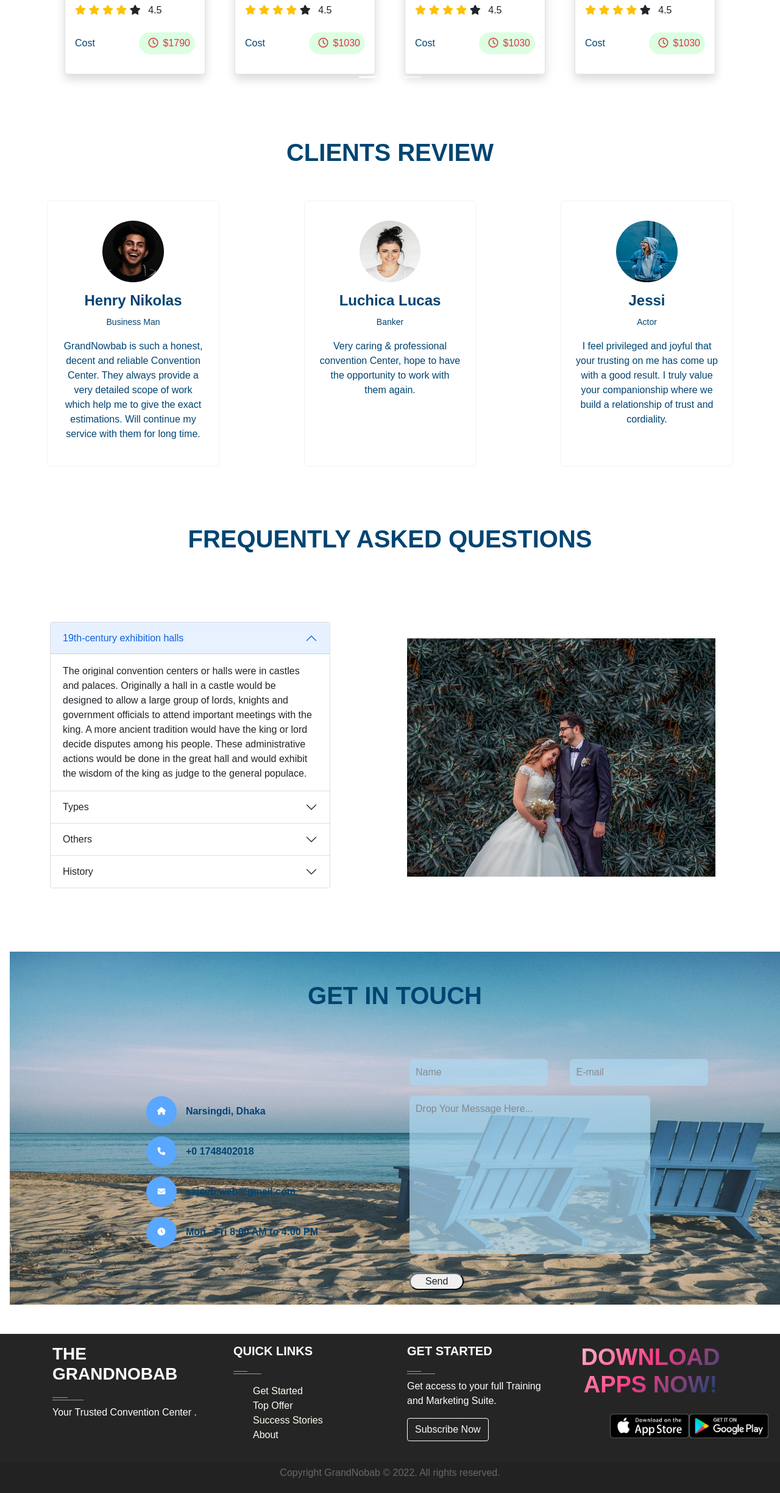
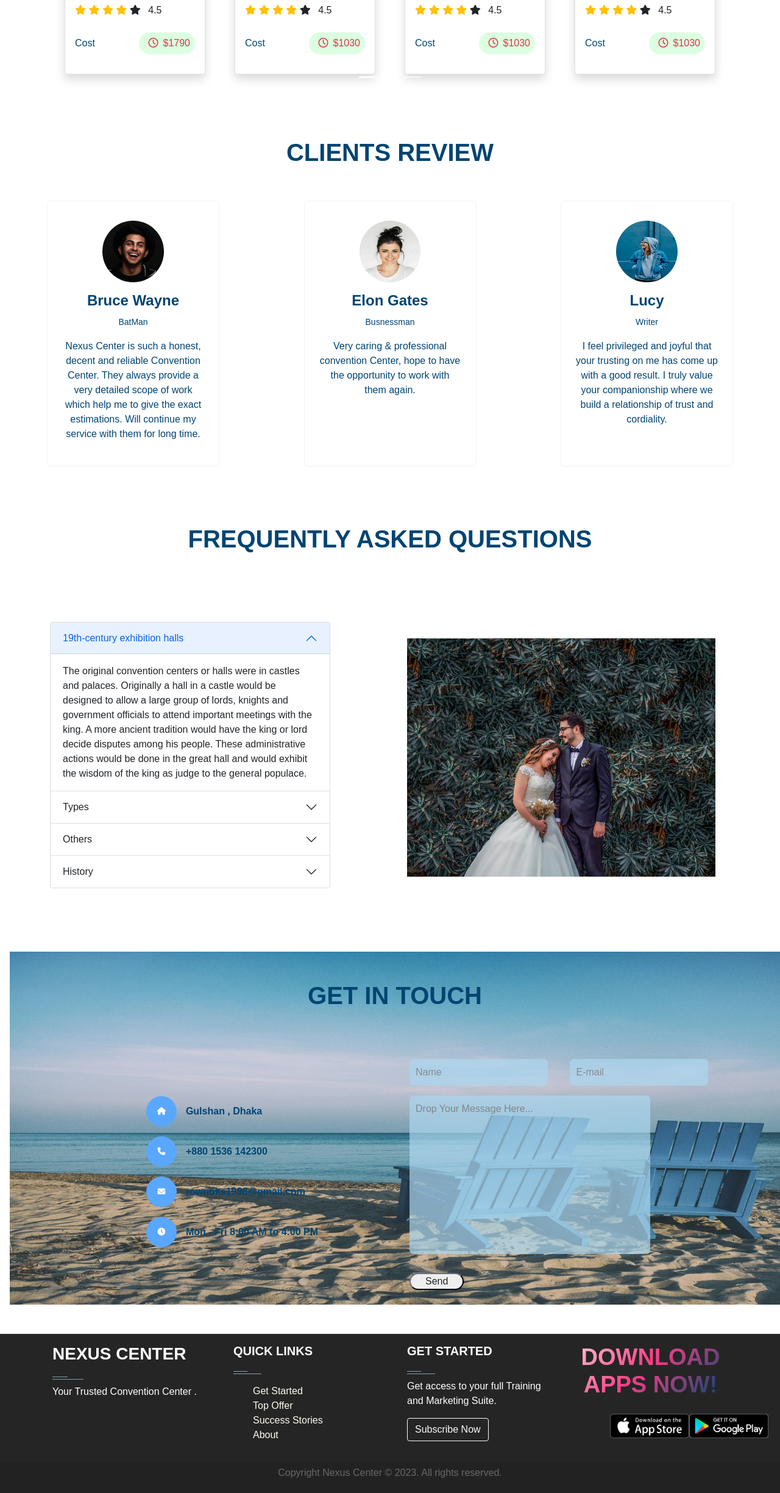
Before and after one commit to rownokstar/nexus-center, a plain HTML site: page index.html in a window 1280 px wide. Shown: the part 2629-5078 px from the top of the page at 61% size. Drawn offline with nearby package versions, Linux system fonts and the light colour scheme.

Commit message:
finale commit

```diff
--- a/index.html
+++ b/index.html
@@ -936,10 +936,10 @@
 
                     </div>
                     <div>
-                        <h4 class=" mt-2 text-center fw-bold">Henry Nikolas</h4>
-                        <p class="text-center mb-3"> <small>Business Man</small> </p>
+                        <h4 class=" mt-2 text-center fw-bold">Bruce Wayne</h4>
+                        <p class="text-center mb-3"> <small>BatMan</small> </p>
                         <p class="mb-3 text-center">
-                            GrandNowbab is such a honest, decent and reliable Convention Center. They always provide a
+                            Nexus Center is such a honest, decent and reliable Convention Center. They always provide a
                             very
                             detailed scope of work which help me to give the exact estimations. Will continue my service
                             with them for long time.
@@ -954,8 +954,8 @@
 
                     </div>
                     <div>
-                        <h4 class=" mt-2 text-center fw-bold">Luchica Lucas</h4>
-                        <p class="text-center mb-3"> <small>Banker</small> </p>
+                        <h4 class=" mt-2 text-center fw-bold">Elon Gates</h4>
+                        <p class="text-center mb-3"> <small>Busnessman</small> </p>
                         <p class="mb-3 text-center">
                             Very caring & professional convention Center, hope to have the opportunity to work with them
                             again.
@@ -970,8 +970,8 @@
 
                     </div>
                     <div>
-                        <h4 class="mt-2 text-center fw-bold">Jessi </h4>
-                        <p class="text-center mb-3"> <small>Actor</small> </p>
+                        <h4 class="mt-2 text-center fw-bold">Lucy</h4>
+                        <p class="text-center mb-3"> <small>Writer</small> </p>
                         <p class="mb-3 text-center">
                             I feel privileged and joyful that your trusting on me has come up with a good result.
                             I truly value your companionship where we build a relationship of trust and cordiality.
@@ -1087,14 +1087,14 @@
                     <div class="col-lg-6 col-md-12 d-flex justify-content-evenly align-items-center">
                         <ul class="d-flex flex-column me-4 cursor-pointer">
                             <li class="d-flex  list-unstyled my-2 align-items-center">
-                                <div class="circle "><i class="fas fa-home"></i></div> Narsingdi, Dhaka
+                                <div class="circle "><i class="fas fa-home"></i></div> Gulshan , Dhaka
                             </li>
                             <li class="d-flex list-unstyled my-2 align-items-center">
-                                <div class="circle"><i class="fas fa-phone"></i></div> +0 1748402018
+                                <div class="circle"><i class="fas fa-phone"></i></div> +880 1536 142300
                             </li>
                             <li class="d-flex  list-unstyled my-2 align-items-center">
                                 <div class="circle">
-                                    <i class="fas fa-envelope"></i></div> sajeeb.web@gmail.com
+                                    <i class="fas fa-envelope"></i></div> rownoks1998@gmail.com
                             </li>
                             <li class="d-flex  list-unstyled my-2 align-items-center">
                                 <div class="circle"><i class="fas fa-clock"></i></div> Mon - Fri 8:00 AM to 4:00 PM
@@ -1128,7 +1128,7 @@
 
                     <div class="col-xs-12 col-sm-6 col-md-3 p-3">
                         <div class=" widget no-box">
-                            <h3 class="widget-title  fw-bold text-uppercase">The Grandnobab<span></span>
+                            <h3 class="widget-title  fw-bold text-uppercase">Nexus Center<span></span>
                             </h3>
                             <p> Your Trusted Convention Center . </p>
                         </div>
@@ -1194,7 +1194,7 @@
             <div class="container">
                 <div class="row">
                     <div class="col-md-12 text-center">
-                        <p class="gray">Copyright GrandNobab &copy; 2022. All rights reserved.</p>
+                        <p class="gray">Copyright Nexus Center &copy; 2023. All rights reserved.</p>
                     </div>
                 </div>
             </div>
```
